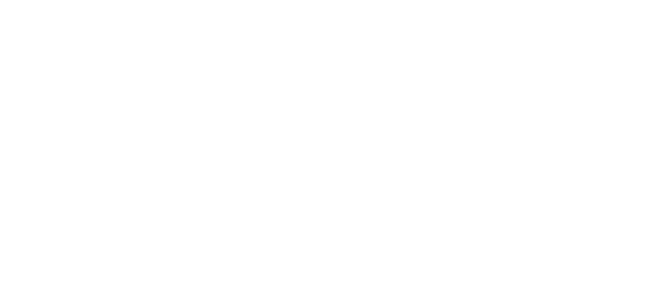
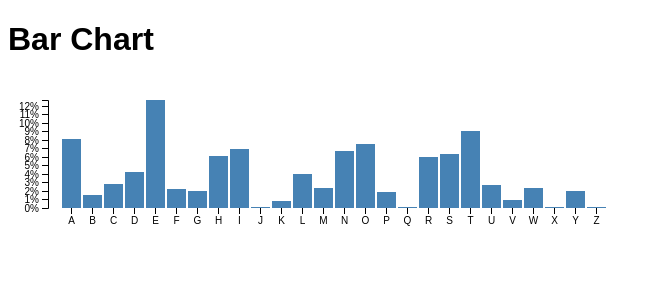
Before and after one commit to toalina/angular-d3-example, an Angular app: page / in a window 1280 px wide. Shown: the top 300 px of the page, without its empty margins (0-659 px from the left). Built offline with nearby package versions, Linux system fonts and the light colour scheme.

Commit message:
Add window resize chart;

```diff
--- a/src/app/bar-chart/bar-chart.component.html
+++ b/src/app/bar-chart/bar-chart.component.html
@@ -1 +1 @@
-<div #chart id=”chart” (window:resize)=”onResize($event)”></div>
+<div #chart id="chart" (window:resize)="onResize($event)"></div>
--- a/src/app/bar-chart/bar-chart.component.ts
+++ b/src/app/bar-chart/bar-chart.component.ts
@@ -76,4 +76,8 @@
         .attr('width', x.bandwidth())
         .attr('height', d => contentHeight - y(d.frequency));
   }
+
+  onResize() {
+    this.createChart();
+  }
 }
```
